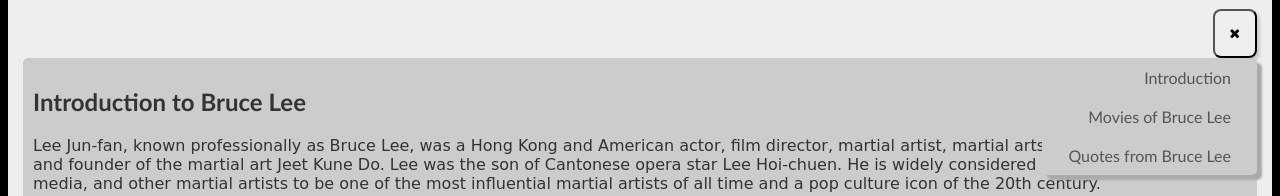
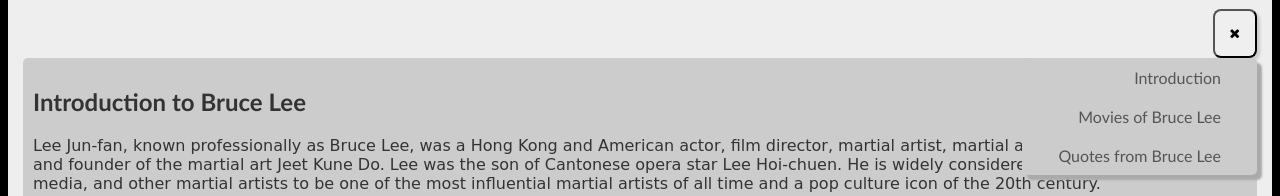
Before and after one commit to HumbleAssassin/Tribute-Page, a plain HTML site: page index.html in a window 1280 px wide. Both pictures are taken after a click on the button 1234 px from the left and 383 px from the top of the page. Shown: the part 350-546 px from the top of the page. Drawn offline with Linux system fonts and the light colour scheme.

Commit message:
message (commit to master)

```diff
--- a/index.html
+++ b/index.html
@@ -25,9 +25,17 @@
     <nav id="navigator">
             <button id="navbtn" onclick="openmenu()"><i class="fa fa-bars"></i></button>
         <div id="dropdown-list">
-            <a href="#Intro">Introduction</a>
-            <a href="#movies">Movies of Bruce Lee</a>
-            <a href="#quotes">Quotes from Bruce Lee</a>
+            <ul>
+              <li>
+                <a href="#Intro">Introduction</a>
+              </li>
+              <li>
+                <a href="#movies">Movies of Bruce Lee</a>
+              </li>
+              <li>
+                <a href="#quotes">Quotes from Bruce Lee</a>
+              </li>
+            </ul>
         </div>
     </nav>
 
--- a/style.css
+++ b/style.css
@@ -81,14 +81,14 @@
     position: absolute;
     right: 0px;
     z-index: 1;
-    min-width: 180px;
     background-color: #ccc;
     border-radius: 5px;
     box-shadow: 5px 5px 2px #aaa;
     display: none;
+    overflow: hidden;
   }
 
-  #dropdown-list a {
+  #dropdown-list ul li {
     padding: 10px 26px;
     display: block;
   }
@@ -105,9 +105,13 @@
   }
 
 
-  #dropdown-list a:hover {
+#dropdown-list ul {
+    padding: 0;
+    margin: 0;
+}
+
+  #dropdown-list ul li:hover {
     background-color: grey;
-    border-radius: 5px;
   }
 
   /* End- responsive button style*/
```
